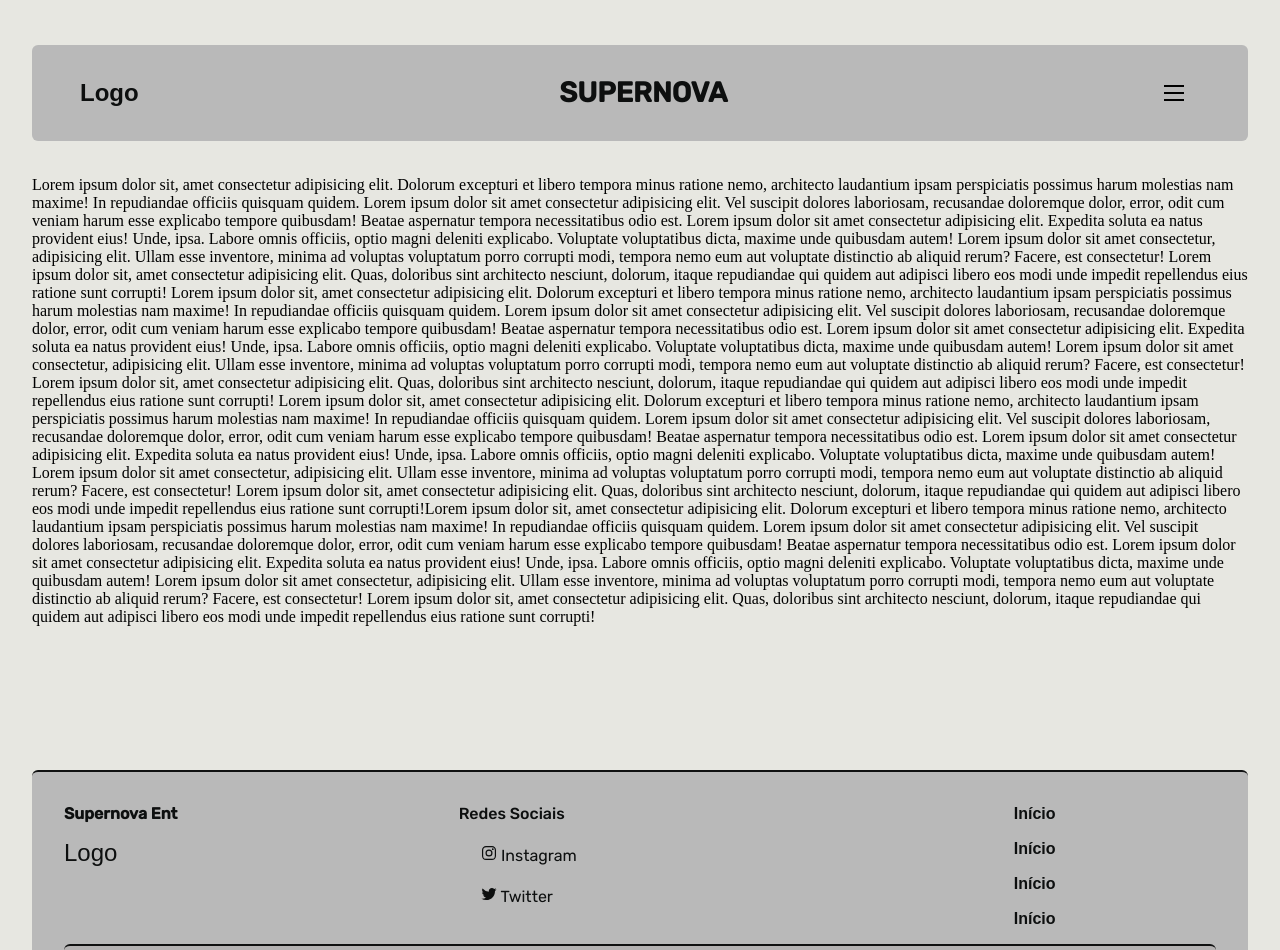
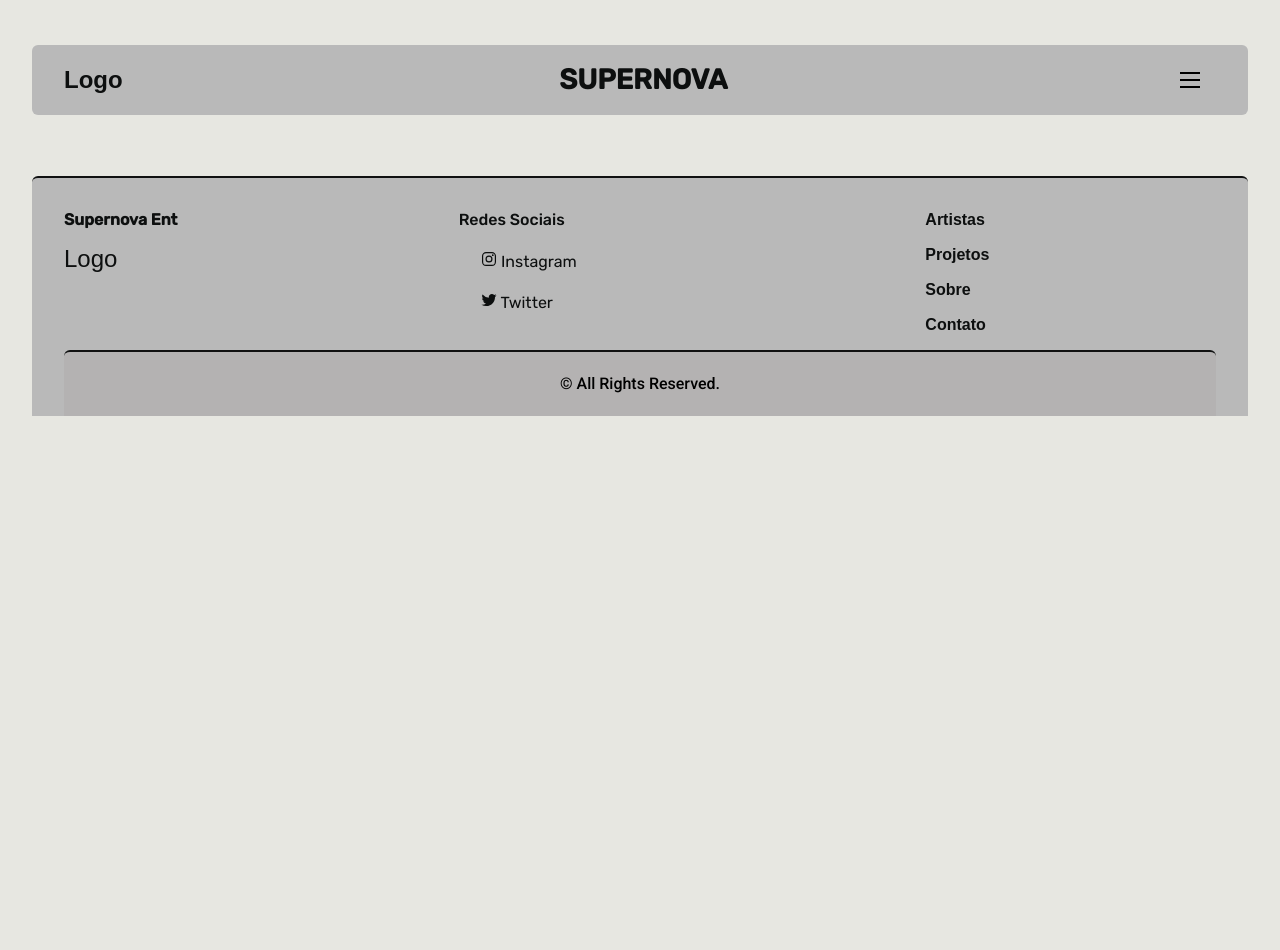
Before and after one commit to cauasantoslt/supernova, a plain HTML site: page index.html in a window 1280 px wide. Shown: the top 950 px of the page. After the commit the page ends 800 px from the top, so only its background shows below. Drawn offline with nearby package versions, Linux system fonts and the light colour scheme.

Commit message:
assets add

```diff
--- a/index.html
+++ b/index.html
@@ -32,9 +32,9 @@
         <span id="hamburger"></span>
       </button>
       <ul id="menu" role="menu">
+        <li><a href="/">Artistas</a></li>
+        <li><a href="/">Projetos</a></li>
         <li><a href="/">Sobre</a></li>
-        <li><a href="/">Produtos</a></li>
-        <li><a href="/">Portfólio</a></li>
         <li><a href="/">Contato</a></li>
       </ul>
     </nav>
@@ -42,26 +42,9 @@
   <script src="./script.js"></script>
 
   <main>
-    <div class="box">Lorem ipsum dolor sit, amet consectetur adipisicing elit. Dolorum excepturi et libero tempora minus ratione nemo, architecto laudantium ipsam perspiciatis possimus harum molestias nam maxime! In repudiandae officiis quisquam quidem.
-      Lorem ipsum dolor sit amet consectetur adipisicing elit. Vel suscipit dolores laboriosam, recusandae doloremque dolor, error, odit cum veniam harum esse explicabo tempore quibusdam! Beatae aspernatur tempora necessitatibus odio est.
-      Lorem ipsum dolor sit amet consectetur adipisicing elit. Expedita soluta ea natus provident eius! Unde, ipsa. Labore omnis officiis, optio magni deleniti explicabo. Voluptate voluptatibus dicta, maxime unde quibusdam autem!
-      Lorem ipsum dolor sit amet consectetur, adipisicing elit. Ullam esse inventore, minima ad voluptas voluptatum porro corrupti modi, tempora nemo eum aut voluptate distinctio ab aliquid rerum? Facere, est consectetur!
-      Lorem ipsum dolor sit, amet consectetur adipisicing elit. Quas, doloribus sint architecto nesciunt, dolorum, itaque repudiandae qui quidem aut adipisci libero eos modi unde impedit repellendus eius ratione sunt corrupti!
-      Lorem ipsum dolor sit, amet consectetur adipisicing elit. Dolorum excepturi et libero tempora minus ratione nemo, architecto laudantium ipsam perspiciatis possimus harum molestias nam maxime! In repudiandae officiis quisquam quidem.
-      Lorem ipsum dolor sit amet consectetur adipisicing elit. Vel suscipit dolores laboriosam, recusandae doloremque dolor, error, odit cum veniam harum esse explicabo tempore quibusdam! Beatae aspernatur tempora necessitatibus odio est.
-      Lorem ipsum dolor sit amet consectetur adipisicing elit. Expedita soluta ea natus provident eius! Unde, ipsa. Labore omnis officiis, optio magni deleniti explicabo. Voluptate voluptatibus dicta, maxime unde quibusdam autem!
-      Lorem ipsum dolor sit amet consectetur, adipisicing elit. Ullam esse inventore, minima ad voluptas voluptatum porro corrupti modi, tempora nemo eum aut voluptate distinctio ab aliquid rerum? Facere, est consectetur!
-      Lorem ipsum dolor sit, amet consectetur adipisicing elit. Quas, doloribus sint architecto nesciunt, dolorum, itaque repudiandae qui quidem aut adipisci libero eos modi unde impedit repellendus eius ratione sunt corrupti!
-      Lorem ipsum dolor sit, amet consectetur adipisicing elit. Dolorum excepturi et libero tempora minus ratione nemo, architecto laudantium ipsam perspiciatis possimus harum molestias nam maxime! In repudiandae officiis quisquam quidem.
-      Lorem ipsum dolor sit amet consectetur adipisicing elit. Vel suscipit dolores laboriosam, recusandae doloremque dolor, error, odit cum veniam harum esse explicabo tempore quibusdam! Beatae aspernatur tempora necessitatibus odio est.
-      Lorem ipsum dolor sit amet consectetur adipisicing elit. Expedita soluta ea natus provident eius! Unde, ipsa. Labore omnis officiis, optio magni deleniti explicabo. Voluptate voluptatibus dicta, maxime unde quibusdam autem!
-      Lorem ipsum dolor sit amet consectetur, adipisicing elit. Ullam esse inventore, minima ad voluptas voluptatum porro corrupti modi, tempora nemo eum aut voluptate distinctio ab aliquid rerum? Facere, est consectetur!
-      Lorem ipsum dolor sit, amet consectetur adipisicing elit. Quas, doloribus sint architecto nesciunt, dolorum, itaque repudiandae qui quidem aut adipisci libero eos modi unde impedit repellendus eius ratione sunt corrupti!Lorem ipsum dolor sit, amet consectetur adipisicing elit. Dolorum excepturi et libero tempora minus ratione nemo, architecto laudantium ipsam perspiciatis possimus harum molestias nam maxime! In repudiandae officiis quisquam quidem.
-      Lorem ipsum dolor sit amet consectetur adipisicing elit. Vel suscipit dolores laboriosam, recusandae doloremque dolor, error, odit cum veniam harum esse explicabo tempore quibusdam! Beatae aspernatur tempora necessitatibus odio est.
-      Lorem ipsum dolor sit amet consectetur adipisicing elit. Expedita soluta ea natus provident eius! Unde, ipsa. Labore omnis officiis, optio magni deleniti explicabo. Voluptate voluptatibus dicta, maxime unde quibusdam autem!
-      Lorem ipsum dolor sit amet consectetur, adipisicing elit. Ullam esse inventore, minima ad voluptas voluptatum porro corrupti modi, tempora nemo eum aut voluptate distinctio ab aliquid rerum? Facere, est consectetur!
-      Lorem ipsum dolor sit, amet consectetur adipisicing elit. Quas, doloribus sint architecto nesciunt, dolorum, itaque repudiandae qui quidem aut adipisci libero eos modi unde impedit repellendus eius ratione sunt corrupti!
-    </div>
+    <section class="section1">
+
+    </section>
 
   </main>
 
@@ -83,16 +66,16 @@
       <div class="flist">
         <ul class="footer-list">
           <li>
-            <a href="./">Início</a>
+            <a href="./">Artistas</a>
           </li>
           <li>
-            <a href="./">Início</a>
+            <a href="./">Projetos</a>
           </li>
           <li>
-            <a href="./">Início</a>
+            <a href="./">Sobre</a>
           </li>
           <li>
-            <a href="./">Início</a>
+            <a href="./">Contato</a>
           </li>
         </ul>
       </div>
--- a/style.css
+++ b/style.css
@@ -42,7 +42,7 @@ a {
   height: 70px;
   left: 2rem;
   right: 2rem;
-  padding: 3rem;
+  padding: 2rem;
   display: flex;
   align-items: center;
   justify-content: space-between;
@@ -78,6 +78,10 @@ a {
 
   .desktop{
     display:block;
+  }
+
+  .header{
+    padding: 2rem 1rem;
   }
 }
 
@@ -244,7 +248,8 @@ a {
 
 .footer-list li {
   padding: .5rem;
-  text-align: center;
+  text-align:start;
+  margin-left: 5rem;
 }
 
 .text-end{
@@ -271,6 +276,6 @@ a {
 
 /*----------------------------------------------------------------------------*/
 
-.box{
+.section1{
   margin: 9rem 2rem ;
 }
```
Also changed, not shown: assets/Bvga.jpg (added), assets/G.A.jpg (added), assets/GHard.jpg (added), assets/Galdino.jpg (added), assets/Honaiser.jpg (added), assets/Logo.png (added), assets/Nagalli.jpg (added), assets/Niink.jpg (added), assets/Toledo.jpg (added), assets/Veigh.jpg (added).
